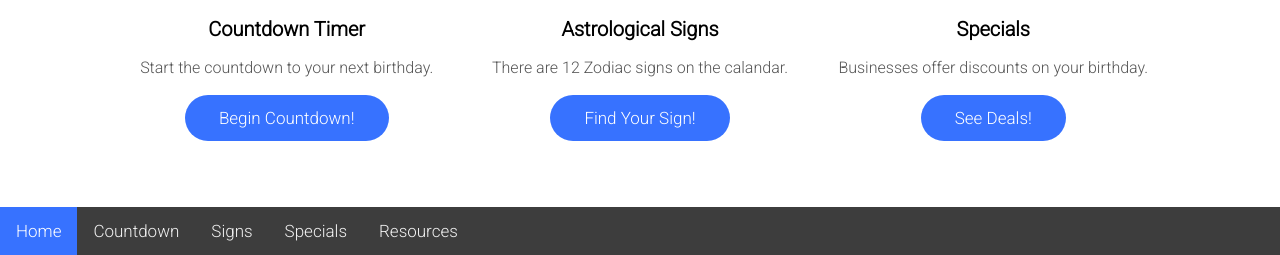
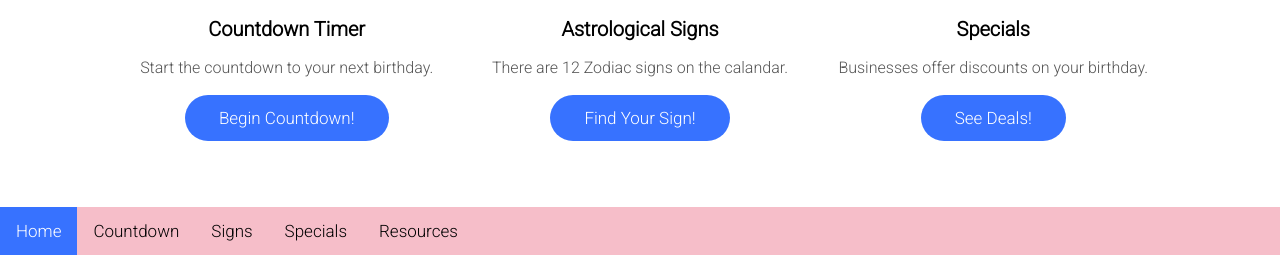
Before and after one commit to cmpythonproject/birthdaypy, a plain HTML site: page index.html in a window 1280 px wide. Shown: the part 1729-1984 px from the top of the page. Drawn offline with Linux system fonts and the light colour scheme.

Commit message:
Update style.css

```diff
--- a/style.css
+++ b/style.css
@@ -245,21 +245,21 @@ h3{
 /*---- Bottom NAV ----- */
 .navbar {
   overflow: hidden;
-  background-color: #3D3D3D;
+  background-color: #F6BEC9;
   position: static;
   width: 100%;
 }
 .navbar a {
   float: left;
   display: block;
-  color: #f2f2f2;
+  color: #000;
   text-align: center;
   padding: 14px 16px;
   text-decoration: none;
   font-size: 17px;
 }
 .navbar a:hover {
-  background-color: #ddd;
+  background-color: #BEE3EC;
   color: black;
 }
 .navbar a.active {
```
